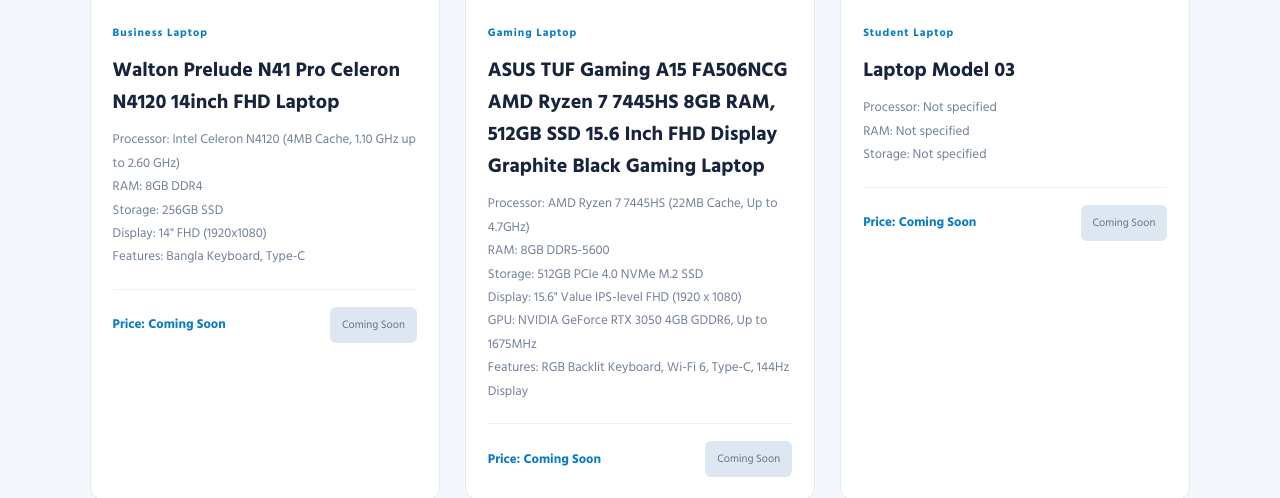
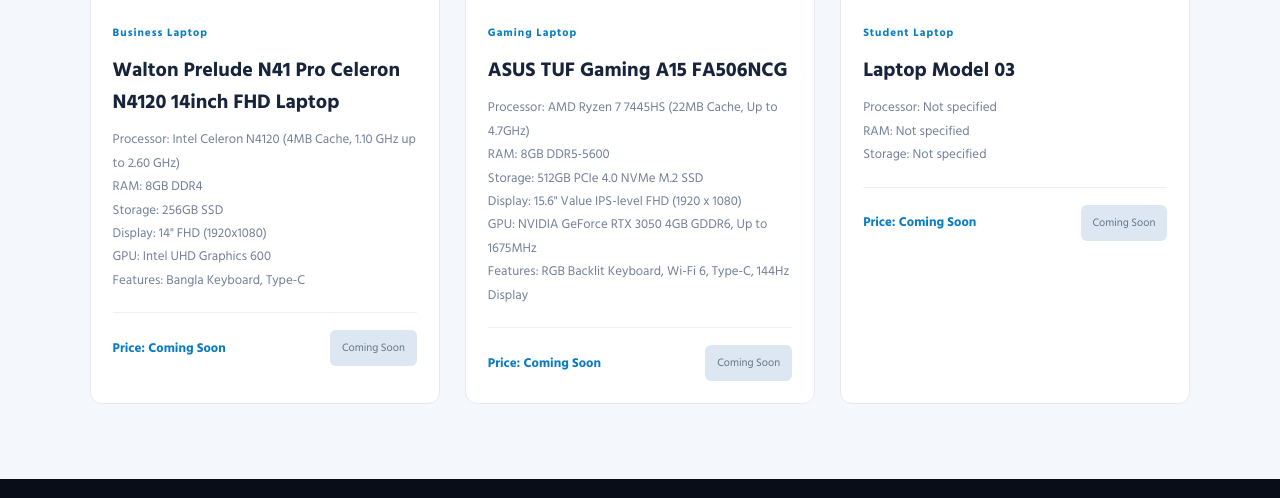
Before and after one commit to bangali-tech/laptops, a plain HTML site: page index.html in a window 1280 px wide. Shown: the part 362-860 px from the top of the page. Drawn offline with Linux system fonts and the light colour scheme.

Commit message:
Modify laptop specifications in index.html
Updated product title and added GPU information.

```diff
--- a/index.html
+++ b/index.html
@@ -61,6 +61,7 @@
                         RAM: 8GB DDR4<br>
                         Storage: 256GB SSD<br>
                         Display: 14" FHD (1920x1080)<br>
+                        GPU: Intel UHD Graphics 600<br>
                         Features: Bangla Keyboard, Type-C<br>
                     </p>
 
@@ -83,7 +84,7 @@
                 <div class="product-info">
                     <span class="category">Gaming Laptop</span>
 
-                    <h2>ASUS TUF Gaming A15 FA506NCG AMD Ryzen 7 7445HS 8GB RAM, 512GB SSD 15.6 Inch FHD Display Graphite Black Gaming Laptop</h2>
+                    <h2>ASUS TUF Gaming A15 FA506NCG</h2>
 
                     <p class="specs">
                         Processor: AMD Ryzen 7 7445HS (22MB Cache, Up to 4.7GHz)<br>
```
